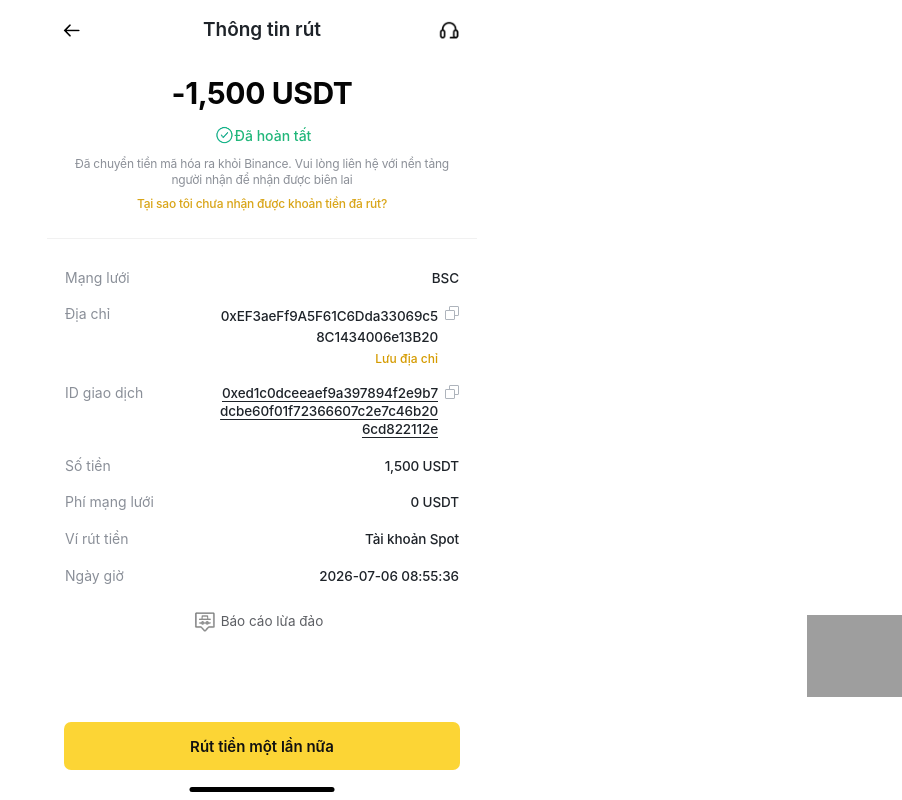
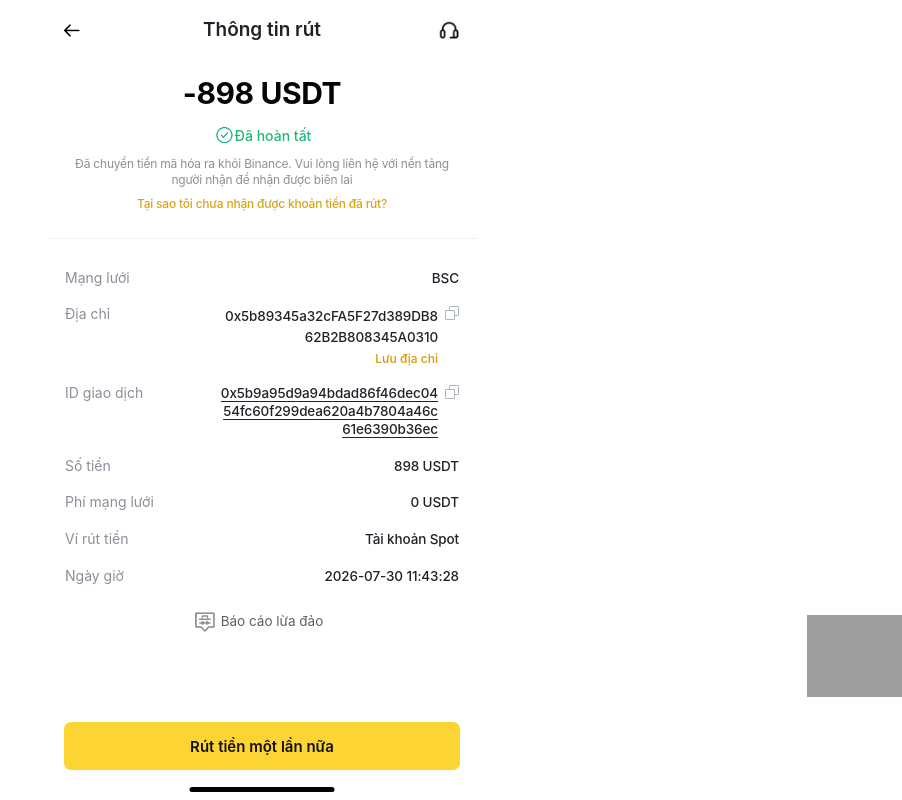
Before and after one commit to Duythang220911/binance, a React app: page withdraw-money2.html in a window 1280 px wide. Shown: the whole page, without its empty margins (378-1280 px from the left). Built offline with nearby package versions, Linux system fonts and the light colour scheme; grey boxes are pictures that could not be loaded.

Commit message:
Update withdraw-money2.html

```diff
--- a/withdraw-money2.html
+++ b/withdraw-money2.html
@@ -50,7 +50,7 @@
     </header>
 
     <section class="summary">
-      <div class="amount">-1,500 USDT</div>
+      <div class="amount">-898 USDT</div>
 
      <div class="status">
   <img src="img/images/check-success.png"
@@ -82,7 +82,7 @@
     <div class="detail-value">
       <div class="value-stack">
         <strong class="break-text">
-          0xEF3aeFf9A5F61C6Dda33069c58C1434006e13B20
+          0x5b89345a32cFA5F27d389DB862B2B808345A0310
         </strong>
         <em class="save-address">Lưu địa chỉ</em>
       </div>
@@ -96,7 +96,7 @@
 
   <div class="detail-value">
     <strong class="break-text txid-text">
-      0xed1c0dceeaef9a397894f2e9b7dcbe60f01f72366607c2e7c46b206cd822112e
+      0x5b9a95d9a94bdad86f46dec0454fc60f299dea620a4b7804a46c61e6390b36ec
     </strong>
 
     <i class="copy-icon"></i>
@@ -105,7 +105,7 @@
 
   <div class="detail-row">
     <span>Số tiền</span>
-    <strong>1,500 USDT</strong>
+    <strong>898 USDT</strong>
   </div>
 
   <div class="detail-row">
@@ -120,7 +120,7 @@
 
   <div class="detail-row">
     <span>Ngày giờ</span>
-    <strong>2026-07-06 08:55:36 </strong>
+    <strong>2026-07-30 11:43:28 </strong>
   </div>
 </section>
 
```
